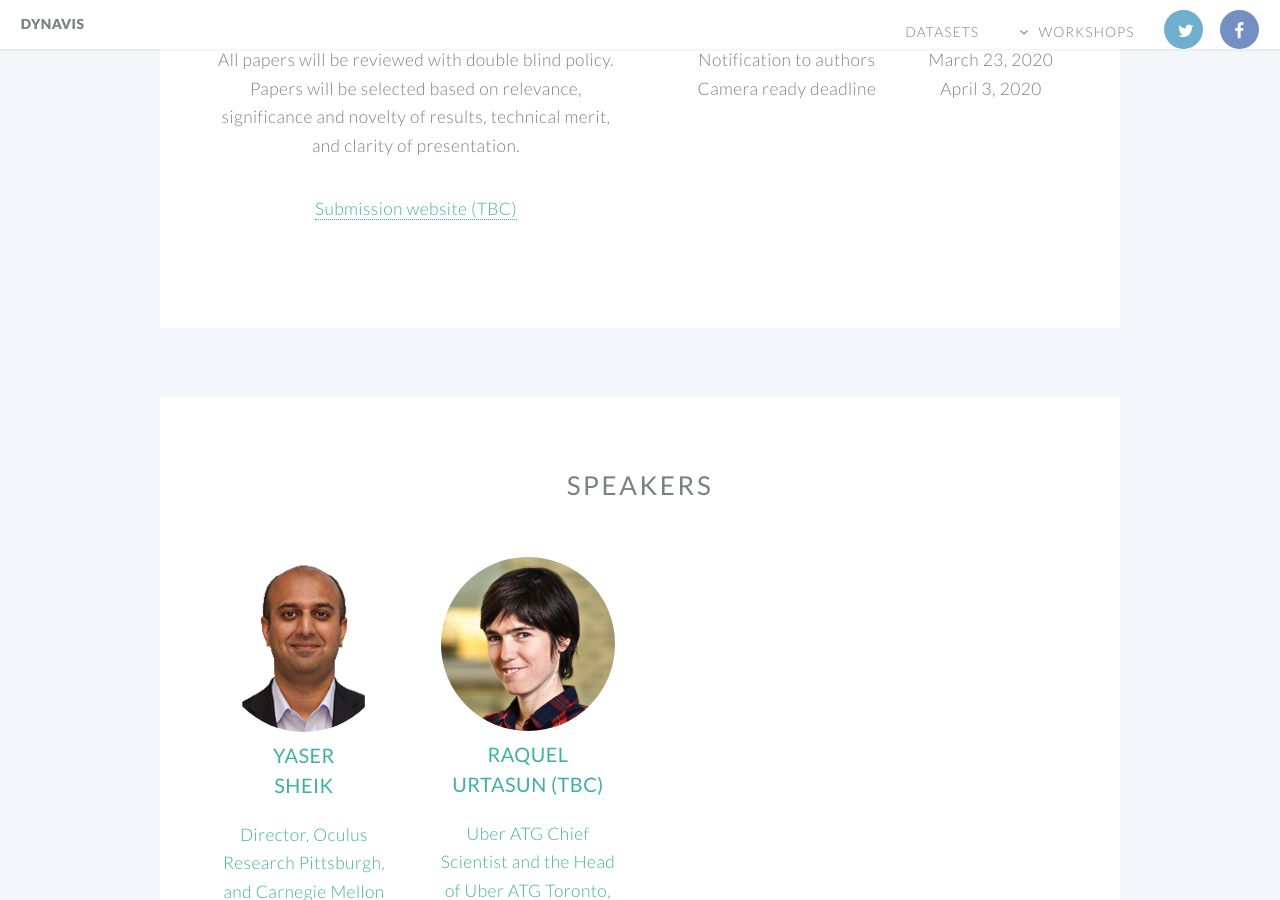
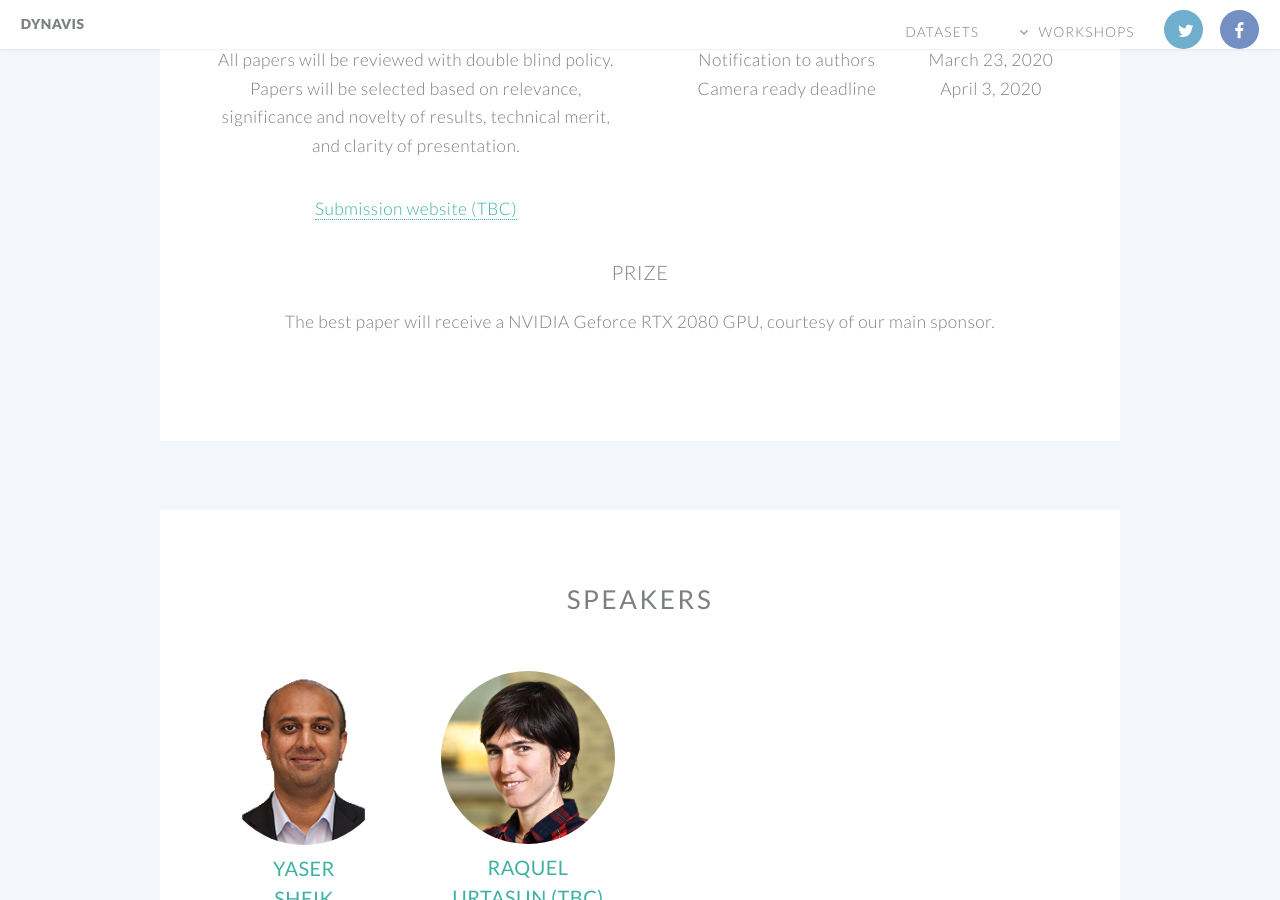
Before and after one commit to DynaVis/DynaVis.github.io, a Jekyll site: the page built from 2020.html, in a window 1280 px wide and 900 px high, scrolled down 2251 px. Built offline with Jekyll 4.4.1, drawn with Linux system fonts in a browser that asks for light colours.

Commit message:
Added Prize to page

```diff
--- a/2020.html
+++ b/2020.html
@@ -100,8 +100,19 @@ redirect_from: "/"
                         </table>
 
                 </section>
+            </div>
 
-            </div>
+
+			<div class="12u">
+				<header>
+					<h3>Prize</h3>
+				</header>
+				<p>The best paper will receive a NVIDIA Geforce RTX 2080 GPU, courtesy of our main sponsor.</p>
+		</div>
+
+
+
+
         </div>
     </section>
 
```
